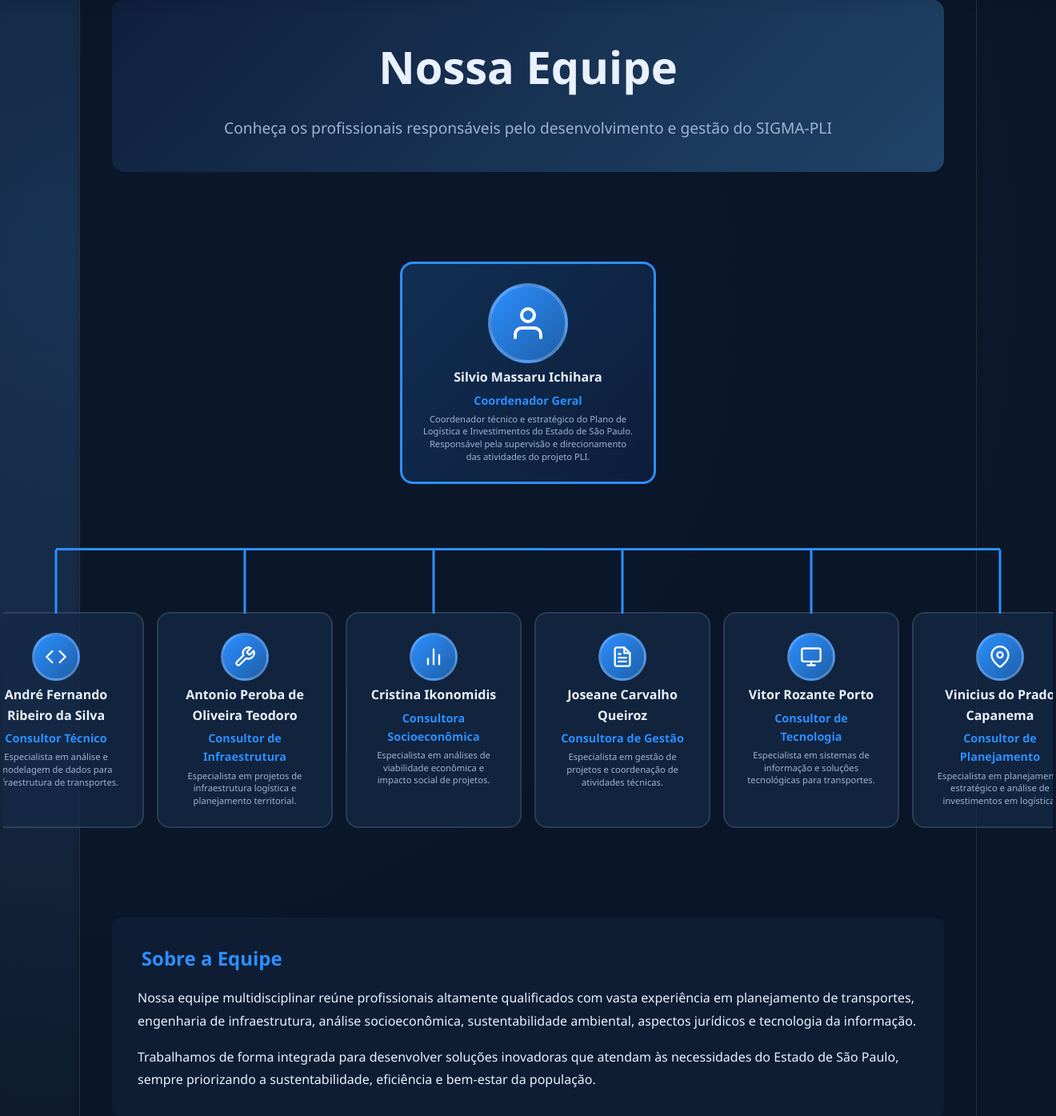
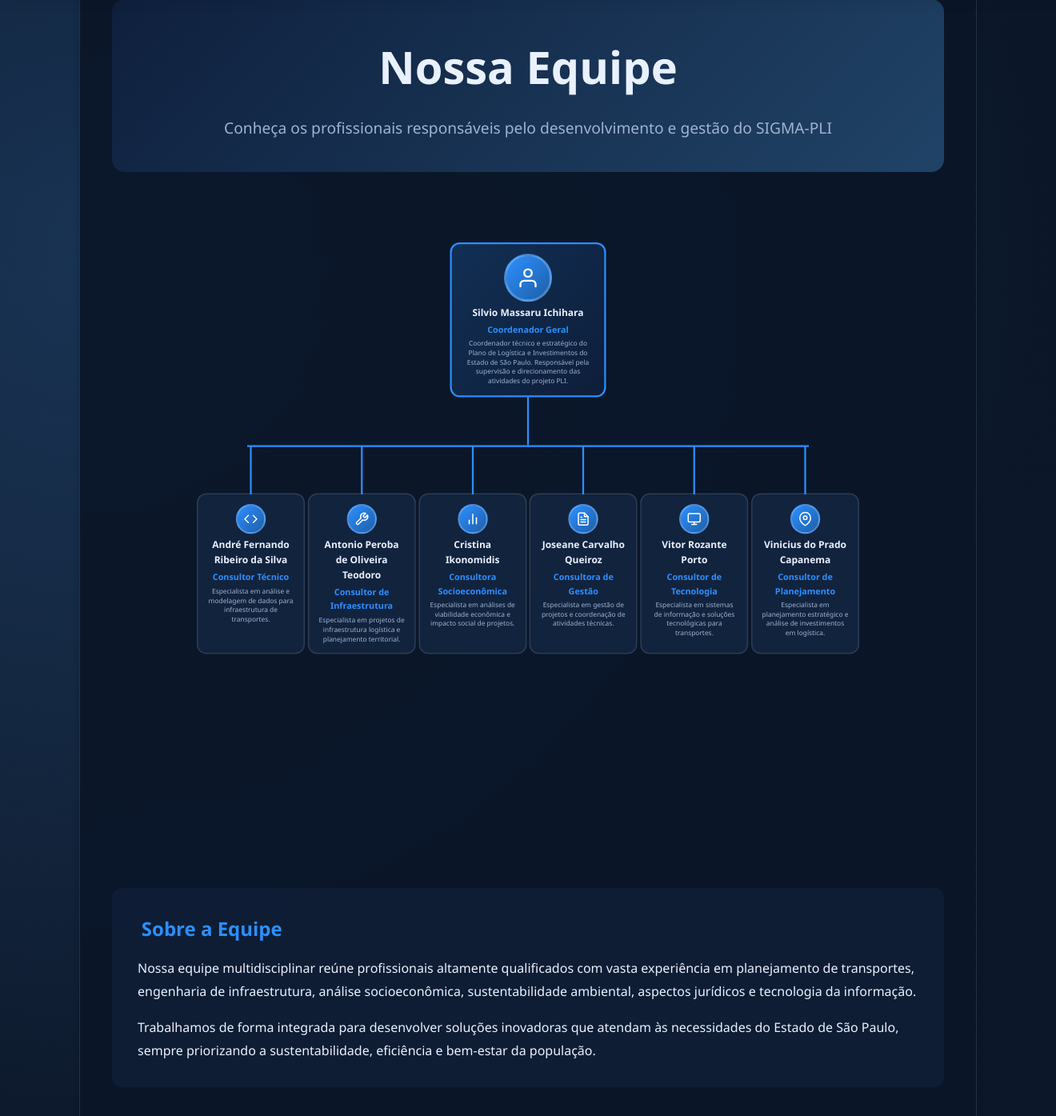
Before and after one commit to vpcapanema/SIGMA-PLI, a FastAPI app: page /equipe in a window 1320 px wide. Shown: the part 90-1485 px from the top of the page at 80% size. Run offline with FastAPI, Linux system fonts and the light colour scheme.

Commit message:
fix(equipe): remove horizontal scroll and scale down org tree to 75% to fit in card

```diff
--- a/static/css/M00_home/style_home_team.css
+++ b/static/css/M00_home/style_home_team.css
@@ -34,26 +34,27 @@
   flex-direction: column;
   align-items: center;
   padding: var(--spacing-2xl) 0;
+  transform: scale(0.75);
+  transform-origin: top center;
 }
 
 .org-level {
   display: flex;
   justify-content: center;
   flex-wrap: nowrap;
-  gap: var(--spacing-md);
-  margin: var(--spacing-xl) 0;
+  gap: var(--spacing-sm);
+  margin: var(--spacing-lg) 0;
   position: relative;
-  overflow-x: auto;
-  padding: 0 var(--spacing-md);
+  padding: 0 var(--spacing-sm);
 }
 
 .org-card {
   background: rgba(22, 42, 72, 0.7);
   border: 2px solid var(--dashboard-border);
   border-radius: var(--border-radius-lg);
-  padding: var(--spacing-lg);
-  min-width: 200px;
-  max-width: 220px;
+  padding: var(--spacing-md);
+  min-width: 160px;
+  max-width: 180px;
   text-align: center;
   position: relative;
   transition: all 0.3s ease;
@@ -76,13 +77,13 @@
   );
   border-color: var(--dashboard-accent);
   border-width: 3px;
-  min-width: 300px;
-  max-width: 320px;
+  min-width: 240px;
+  max-width: 260px;
 }
 
 .org-card .icon {
-  width: 60px;
-  height: 60px;
+  width: 50px;
+  height: 50px;
   border-radius: 50%;
   background: linear-gradient(135deg, var(--dashboard-accent), #1e5fa8);
   display: flex;
@@ -96,20 +97,20 @@
 .org-card .icon svg {
   color: white;
   stroke: white;
-  width: 28px;
-  height: 28px;
+  width: 24px;
+  height: 24px;
 }
 
 .org-card.coordinator .icon {
-  width: 100px;
-  height: 100px;
+  width: 80px;
+  height: 80px;
   font-size: 2rem;
   border-width: 4px;
 }
 
 .org-card.coordinator .icon svg {
-  width: 48px;
-  height: 48px;
+  width: 38px;
+  height: 38px;
 }
 
 .org-card .name {
```
